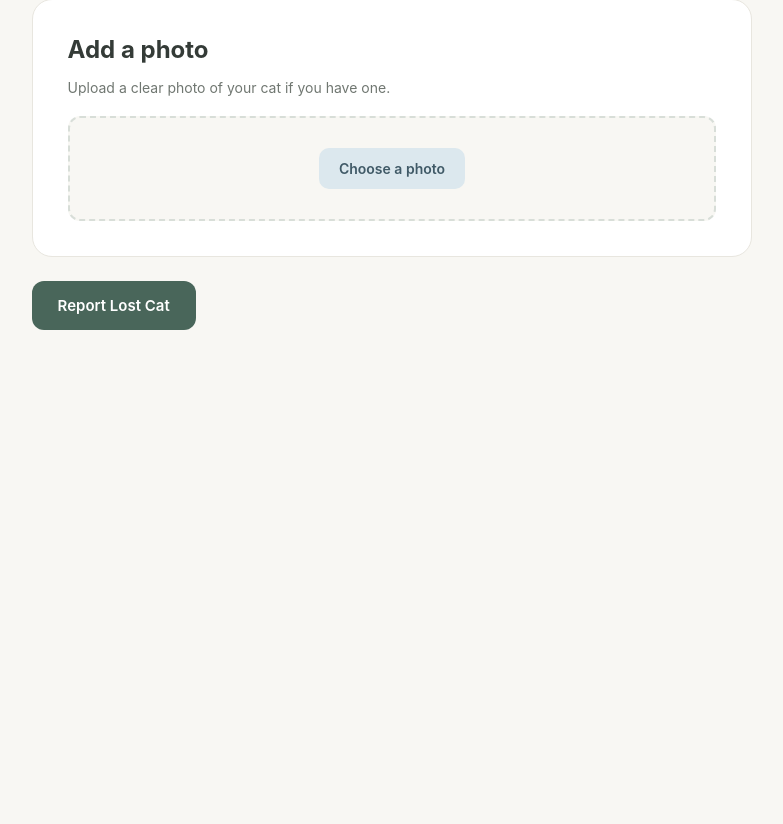
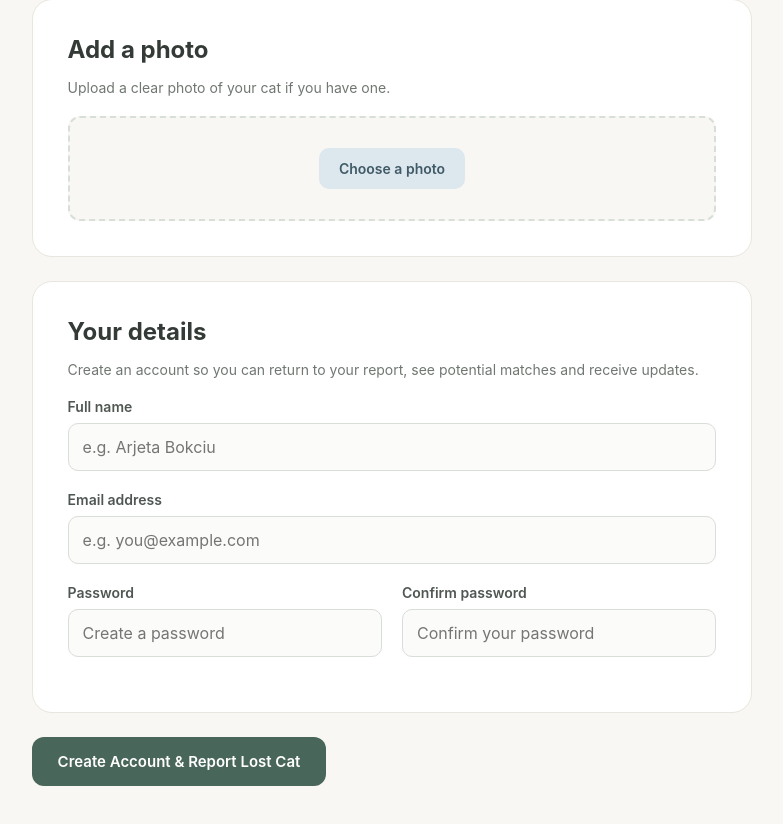
Before and after one commit to arjetabx/cat-finder, a React app in the folder frontend/: page /report/lost in a window 1280 px wide. Shown: the part 1577-2401 px from the top of the page, without its empty margins (248-1031 px from the left). Before the commit the page ends 1977 px from the top, so only its background shows below. Built offline with nearby package versions, Linux system fonts and the light colour scheme; the HTML template or start-up script is replaced by a standard one.

Commit message:
updating lost cat form with states

```diff
--- a/frontend/src/index.css
+++ b/frontend/src/index.css
@@ -376,3 +376,22 @@ main section:last-child button:hover {
     width: 100%;
   }
 }
+
+.success-message {
+  padding: 25px 30px;
+  background: #edf2ec;
+  border: 1px solid #cbd8cd;
+  border-radius: 16px;
+}
+
+.success-message h2 {
+  margin: 0 0 8px;
+  color: #33483e;
+  font-size: 20px;
+}
+
+.success-message p {
+  margin: 0;
+  color: #68716b;
+  line-height: 1.6;
+}
--- a/frontend/src/pages/LostCat.jsx
+++ b/frontend/src/pages/LostCat.jsx
@@ -1,4 +1,38 @@
+import { useState } from 'react'
+
 function LostCat() {
+    const [submitted, setSubmitted] = useState(false)
+  const [formData, setFormData] = useState({
+    catName: '',
+    breed: '',
+    sex: '',
+    colour: '',
+    description: '',
+    location: '',
+    date: '',
+    photo: null,
+    fullName: '',
+    email: '',
+    password: '',
+    confirmPassword: '',
+  })
+
+  function handleChange(event) {
+    const { name, value, files } = event.target
+
+    setFormData({
+      ...formData,
+      [name]: files ? files[0] : value,
+    })
+  }
+
+  function handleSubmit(event) {
+    event.preventDefault()
+
+    console.log('Lost cat report:', formData)
+    setSubmitted(true)
+  }
+
   return (
     <main className="report-page">
       <section className="report-header">
@@ -12,7 +46,7 @@ function LostCat() {
         </p>
       </section>
 
-        <form className="cat-form">
+      <form className="cat-form" onSubmit={handleSubmit}>
         <section className="form-section">
           <h2>About your cat</h2>
 
@@ -20,8 +54,11 @@ function LostCat() {
             <label htmlFor="cat-name">Cat's name</label>
             <input
               id="cat-name"
+              name="catName"
               type="text"
               placeholder="e.g. Luna"
+              value={formData.catName}
+              onChange={handleChange}
             />
           </div>
 
@@ -30,14 +67,22 @@ function LostCat() {
               <label htmlFor="breed">Breed</label>
               <input
                 id="breed"
+                name="breed"
                 type="text"
                 placeholder="e.g. Bengal"
+                value={formData.breed}
+                onChange={handleChange}
               />
             </div>
 
             <div className="form-group">
               <label htmlFor="sex">Sex</label>
-                <select id="sex">
+              <select
+                id="sex"
+                name="sex"
+                value={formData.sex}
+                onChange={handleChange}
+              >
                 <option value="">Select</option>
                 <option value="female">Female</option>
                 <option value="male">Male</option>
@@ -50,8 +95,11 @@ function LostCat() {
             <label htmlFor="colour">Colour and markings</label>
             <input
               id="colour"
+              name="colour"
               type="text"
               placeholder="e.g. Brown with dark spots"
+              value={formData.colour}
+              onChange={handleChange}
             />
           </div>
 
@@ -59,8 +107,11 @@ function LostCat() {
             <label htmlFor="description">Description</label>
             <textarea
               id="description"
+              name="description"
               rows="5"
               placeholder="Describe any distinctive features, markings, collar, behaviour, or other details..."
+              value={formData.description}
+              onChange={handleChange}
             />
           </div>
         </section>
@@ -72,8 +123,11 @@ function LostCat() {
             <label htmlFor="location">Last known location</label>
             <input
               id="location"
+              name="location"
               type="text"
               placeholder="e.g. Walthamstow, London"
+              value={formData.location}
+              onChange={handleChange}
             />
           </div>
 
@@ -81,7 +135,10 @@ function LostCat() {
             <label htmlFor="date">Date last seen</label>
             <input
               id="date"
+              name="date"
               type="date"
+              value={formData.date}
+              onChange={handleChange}
             />
           </div>
         </section>
@@ -96,18 +153,96 @@ function LostCat() {
           <div className="upload-box">
             <input
               id="photo"
+              name="photo"
               type="file"
               accept="image/*"
+              onChange={handleChange}
             />
 
             <label htmlFor="photo">
               Choose a photo
             </label>
+
+            {formData.photo && (
+              <p className="selected-file">
+                Selected: {formData.photo.name}
+              </p>
+            )}
           </div>
         </section>
 
+        <section className="form-section">
+          <h2>Your details</h2>
+
+          <p className="form-help">
+            Create an account so you can return to your report, see potential
+            matches and receive updates.
+          </p>
+
+          <div className="form-group">
+            <label htmlFor="full-name">Full name</label>
+            <input
+              id="full-name"
+              name="fullName"
+              type="text"
+              placeholder="e.g. Arjeta Bokciu"
+              value={formData.fullName}
+              onChange={handleChange}
+            />
+          </div>
+
+          <div className="form-group">
+            <label htmlFor="email">Email address</label>
+            <input
+              id="email"
+              name="email"
+              type="email"
+              placeholder="e.g. you@example.com"
+              value={formData.email}
+              onChange={handleChange}
+            />
+          </div>
+
+          <div className="form-row">
+            <div className="form-group">
+              <label htmlFor="password">Password</label>
+              <input
+                id="password"
+                name="password"
+                type="password"
+                placeholder="Create a password"
+                value={formData.password}
+                onChange={handleChange}
+              />
+            </div>
+
+            <div className="form-group">
+              <label htmlFor="confirm-password">Confirm password</label>
+              <input
+                id="confirm-password"
+                name="confirmPassword"
+                type="password"
+                placeholder="Confirm your password"
+                value={formData.confirmPassword}
+                onChange={handleChange}
+              />
+            </div>
+          </div>
+        </section>
+
+        {submitted && (
+            <div className="success-message">
+                <h2>Report submitted successfully</h2>
+
+                <p>
+                Your lost cat report has been submitted. You can return to your account
+                to view your report and potential matches.
+                </p>
+            </div>
+            )}
+
             <button type="submit" className="submit-button">
-            Report Lost Cat
+            Create Account & Report Lost Cat
             </button>
       </form>
     </main>
```
Lines whose indentation alone changed are shown as unchanged.
